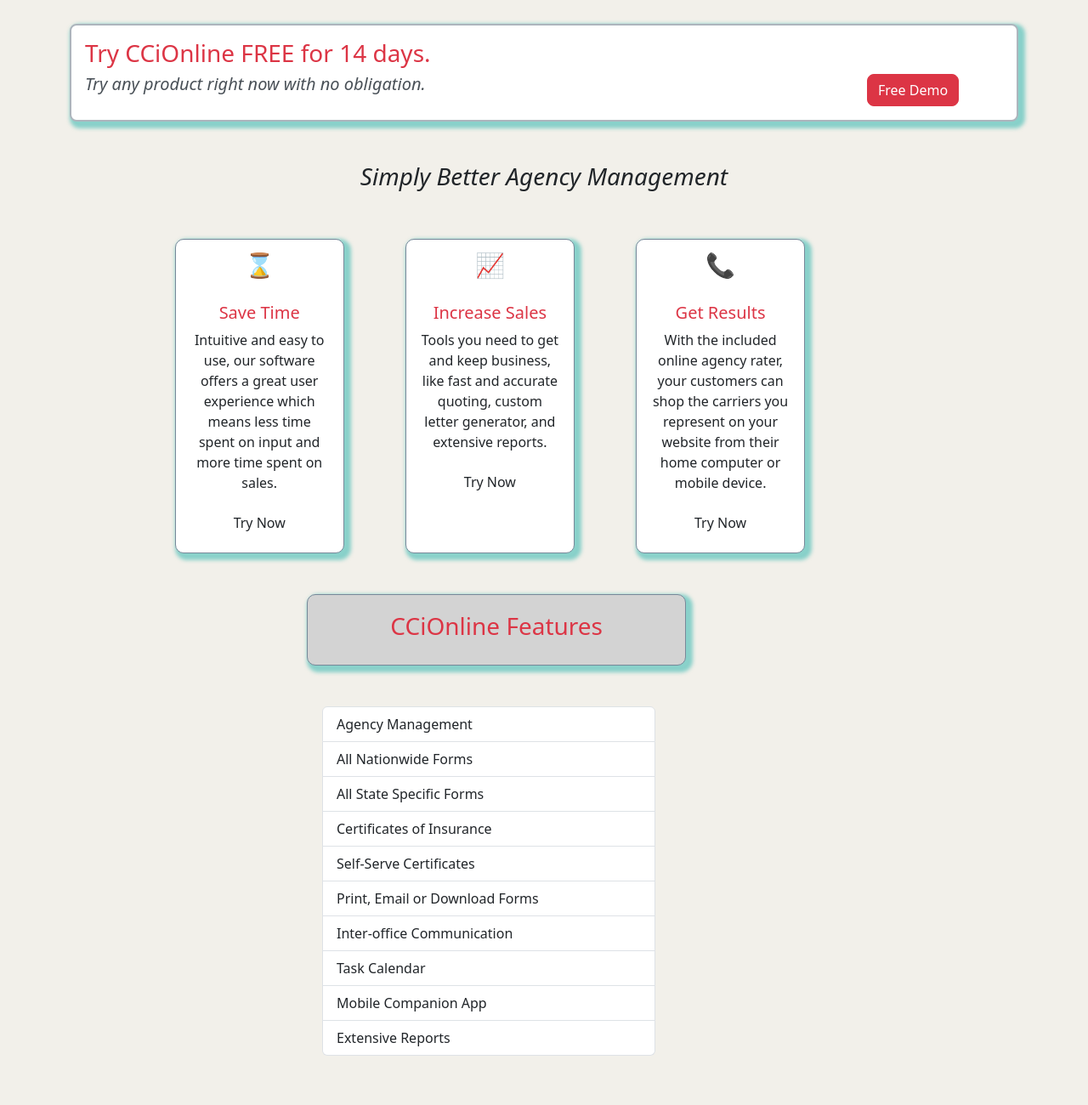
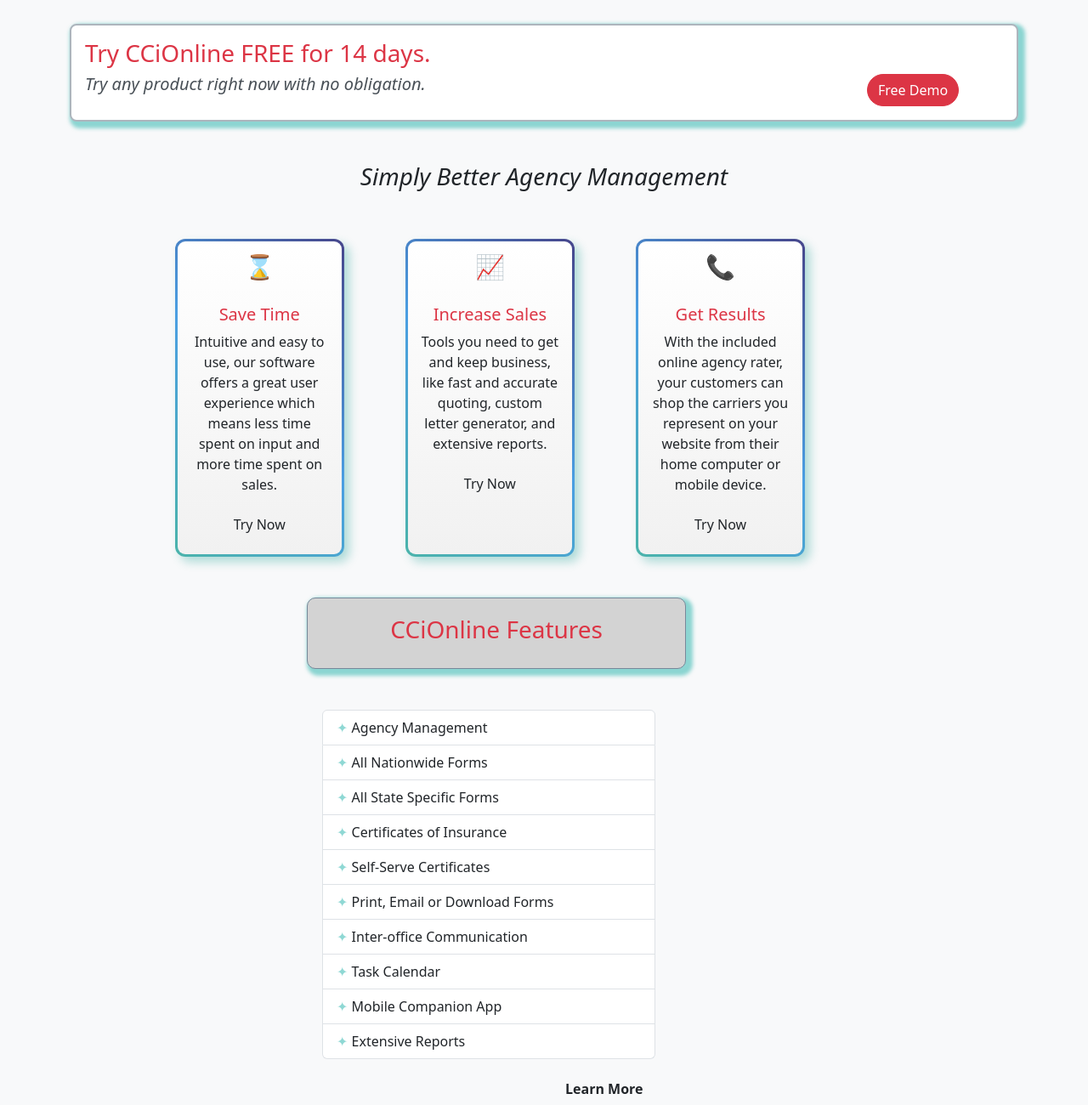
Before and after one commit to daryljjbb/WebsiteCCiOnline, a plain HTML site: page index.html in a window 1280 px wide. Shown: the part 361-1661 px from the top of the page at 85% size. Before the commit the page ends 1603 px from the top, so only its background shows below. Drawn offline with nearby package versions, Linux system fonts and the light colour scheme.

Commit message:
Updated website files

```diff
--- a/about.css
+++ b/about.css
@@ -3,5 +3,5 @@
 @import "node_modules/@fortawesome/fontawesome-free/css/all.min.css";
 
 body{
-    background-color: #F2F0EA;
+    background: #f8f9fa;
 }
--- a/index.css
+++ b/index.css
@@ -3,7 +3,7 @@
 @import "node_modules/@fortawesome/fontawesome-free/css/all.min.css";
 
 body{
-    background-color: #F2F0EA;
+    background: #f8f9fa;
 }
 
 #demo-section {
@@ -12,21 +12,25 @@
     background-color: white;
     box-shadow: 4px 4px 4px 4px rgba(32, 178, 170, 0.5); /* Teal shadow */
 }
-#card1{
-    border: 1px solid lightslategray;
-    border-radius: 10px;
-    box-shadow: 4px 4px 4px 4px rgba(32, 178, 170, 0.5); /* Teal shadow */
+
+#card1, #card2, #card3 {
+    position: relative;
+    border: 3px solid transparent; /* Prevents harsh edges */
+    border-radius: 12px;
+    background: linear-gradient(to bottom, #ffffff, #f1f1f1) padding-box,
+                linear-gradient(45deg, rgba(0, 150, 136, 0.7), rgba(0, 120, 215, 0.7), rgba(25, 25, 112, 0.8)) border-box;
+    box-shadow: 6px 6px 12px rgba(0, 150, 136, 0.3); /* Softer teal shadow */
+    transition: all 0.3s ease-in-out;
 }
-#card2{
-    border: 1px solid lightslategray;
-    border-radius: 10px;
-    box-shadow: 4px 4px 4px 4px rgba(32, 178, 170, 0.5); /* Teal shadow */
+
+#card1:hover, #card2:hover, #card3:hover {
+    box-shadow: 8px 8px 15px rgba(0, 120, 215, 0.5); /* Deepened shadow on hover */
+    transform: scale(1.02); /* Gentle pop effect */
 }
-#card3{
-    border: 1px solid lightslategray;
-    border-radius: 10px;
-    box-shadow: 4px 4px 4px 4px rgba(32, 178, 170, 0.5); /* Teal shadow */
-}
+
+
+
+
 
 #ccionline_features{
     width:40%;
@@ -36,3 +40,6 @@
     background-color: lightgray;
     padding: 20px 10px 20px 10px;
 }
+.list-group-item span{
+    color: rgba(32, 178, 170, 0.5);
+}
--- a/index.html
+++ b/index.html
@@ -41,9 +41,9 @@
 
                   <!-- Buttons inside the collapsible navbar -->
                     <div class="d-flex ms-auto gap-3">
-                        <button class="btn btn-outline-success me-2" type="button" onclick="location.href='login.html'">Login</button>
+                        <button class="btn btn-outline-success rounded-pill me-2" type="button" onclick="location.href='login.html'">Login</button>
                         <div class="vr "></div>
-                        <button class="btn btn-outline-primary" type="button" onclick="location.href='register.html'">Register</button>
+                        <button class="btn btn-outline-primary rounded-pill" type="button" onclick="location.href='register.html'">Register</button>
                     </div>
                 </div>
             </div>
@@ -118,7 +118,7 @@
 
                 </div>
                 <div class="col">
-                    <button class="btn btn-danger rounded-3" type="button" onclick="location.href='register.html'">Free Demo</button>
+                    <button class="btn btn-danger rounded-pill" type="button" onclick="location.href='register.html'">Free Demo</button>
             </div>
 
        </div>
@@ -165,6 +165,7 @@
     </div>
 </div>
 
+
     <div class="container mt-5 text-center">
         <div class="row " >
             <div class="col-3">
@@ -185,20 +186,33 @@
                 </div>
                 <div class="col-6" >
                     <ul class="list-group">
-                    <li class="list-group-item w-75">Agency Management</li>
-                    <li class="list-group-item w-75">All Nationwide Forms</li>
-                    <li class="list-group-item w-75">All State Specific Forms</li>
-                    <li class="list-group-item w-75">Certificates of Insurance</li>
-                    <li class="list-group-item w-75">Self-Serve Certificates</li>
-                    <li class="list-group-item w-75">Print, Email or Download Forms</li>
-                    <li class="list-group-item w-75">Inter-office Communication</li>
-                    <li class="list-group-item w-75">Task Calendar</li>
-                    <li class="list-group-item w-75">Mobile Companion App</li>
-                    <li class="list-group-item w-75">Extensive Reports</li>
+                        <li class="list-group-item w-75"><span>✦ </span>Agency Management</li>
+                        <li class="list-group-item w-75"><span>✦ </span>All Nationwide Forms</li>
+                        <li class="list-group-item w-75"><span>✦ </span>All State Specific Forms</li>
+                        <li class="list-group-item w-75"><span>✦ </span>Certificates of Insurance</li>
+                        <li class="list-group-item w-75"><span>✦ </span>Self-Serve Certificates</li>
+                        <li class="list-group-item w-75"><span>✦ </span>Print, Email or Download Forms</li>
+                        <li class="list-group-item w-75"><span>✦ </span>Inter-office Communication</li>
+                        <li class="list-group-item w-75"><span>✦ </span>Task Calendar</li>
+                        <li class="list-group-item w-75"><span>✦ </span>Mobile Companion App</li>
+                        <li class="list-group-item w-75"><span>✦ </span>Extensive Reports</li>
                     </ul>
                 </div>
                 <div class="col-3">
 
+                </div>
+            </div>
+            <div class="row mt-3">
+                <div class="col-6">
+
+                </div>
+                <div class="col-3">
+                    <button class="btn border-none fw-bold" type="button" onclick="location.href='register.html'">Learn More</button>
+
+                </div>
+                <div class="col-3">
+
+                </div>
             </div>
         </div>
 
--- a/login.css
+++ b/login.css
@@ -3,5 +3,5 @@
 @import "node_modules/@fortawesome/fontawesome-free/css/all.min.css";
 
 body{
-    background-color: #F2F0EA;
+    background: #f8f9fa;
 }
--- a/register.css
+++ b/register.css
@@ -3,5 +3,5 @@
 @import "node_modules/@fortawesome/fontawesome-free/css/all.min.css";
 
 body{
-    background-color: #F2F0EA;
+    background: #f8f9fa;
 }
```
Also changed, not shown: about.html (+2 -2 lines), login.html (+3 -3 lines), register.html (+3 -3 lines). Lines whose indentation alone changed are shown as unchanged.
